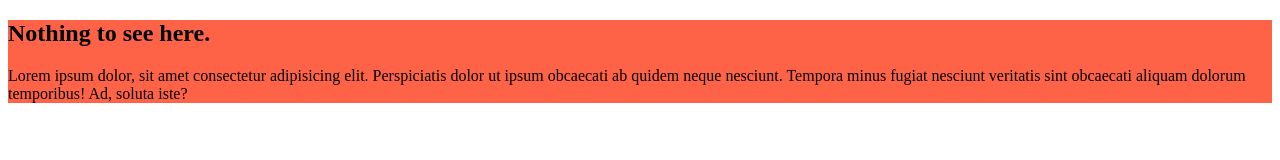
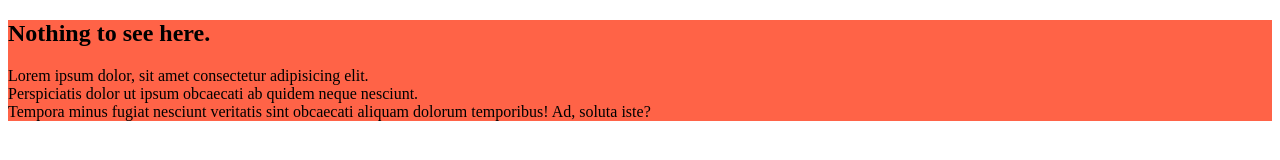
Before and after one commit to mdsoumik278/Nothing, a plain HTML site: page index.html in a window 1280 px wide. Drawn offline with Linux system fonts and the light colour scheme.

Commit message:
add line brack

```diff
--- a/index.html
+++ b/index.html
@@ -12,7 +12,7 @@
             Nothing to see here.
         </h2>
         <p>
-            Lorem ipsum dolor, sit amet consectetur adipisicing elit. Perspiciatis dolor ut ipsum obcaecati ab quidem neque nesciunt. Tempora minus fugiat nesciunt veritatis sint obcaecati aliquam dolorum temporibus! Ad, soluta iste?
+            Lorem ipsum dolor, sit amet consectetur adipisicing elit. <br>Perspiciatis dolor ut ipsum obcaecati ab quidem neque nesciunt. <br>Tempora minus fugiat nesciunt veritatis sint obcaecati aliquam dolorum temporibus! Ad, soluta iste?
         </p>
     </div>
 </body>
```
